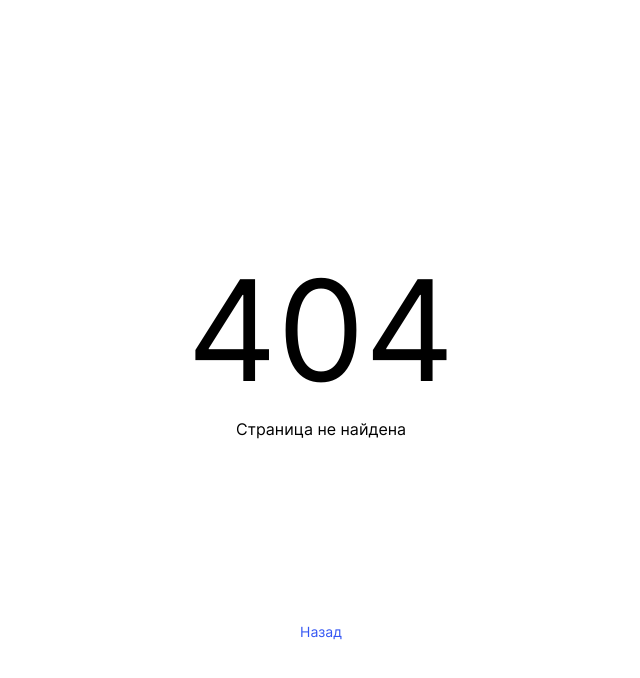
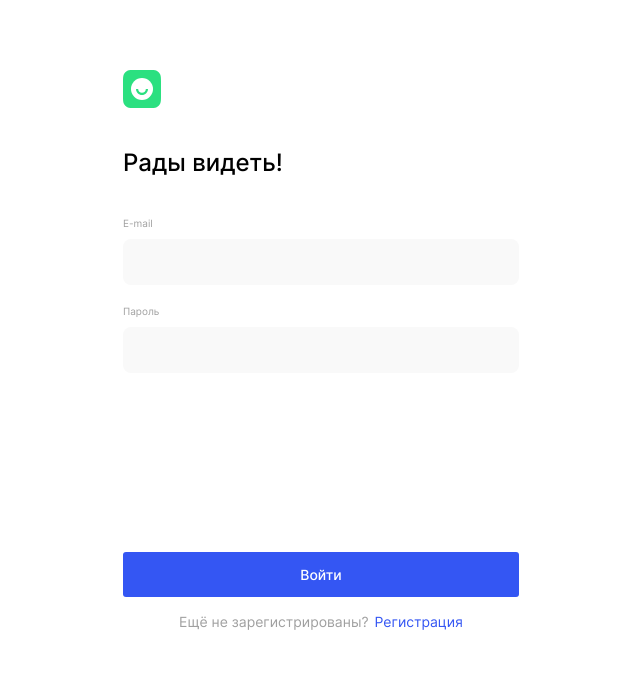
Before and after one commit to AVorber/movies-explorer-frontend, a React (Create React App) app: page /sign-in in a window 1280 px wide. Before the commit this address had no page. Shown: the top 678 px of the page, without its empty margins (319-959 px from the left). Built offline with nearby package versions, Linux system fonts and the light colour scheme.

Commit message:
feat: создает компоненты логин логаут

```diff
--- a/src/components/App/App.js
+++ b/src/components/App/App.js
@@ -2,6 +2,8 @@ import React from 'react';
 import { Route, Routes } from 'react-router-dom';
 import Main from '../Main/Main';
 import NotFoundPage from '../NotFoundPage/NotFoundPage';
+import Register from '../Register/Register';
+import Login from '../Login/Login';
 import './App.css';
 
 function App() {
@@ -9,6 +11,8 @@ function App() {
     <div className='page'>
       <Routes>
         <Route exact path='/' element={<Main />} />
+        <Route path='/sign-up' element={<Register />} />
+        <Route path='/sign-in' element={<Login />} />
         <Route path='*' element={<NotFoundPage />} />
       </Routes>
     </div>
--- /dev/null
+++ b/src/components/CredentialsForm/CredentialsForm.css
@@ -0,0 +1,99 @@
+.credentials__content {
+  display: flex;
+  flex-direction: column;
+  max-width: 396px;
+  margin: 70px auto 0;
+}
+
+.credentials__title {
+  font-weight: 500;
+  font-size: 24px;
+  line-height: 29px;
+  margin: 40px 0 0;
+}
+
+.credentials__form {
+  display: flex;
+  flex-direction: column;
+  margin: 40px 0 0;
+}
+
+.credentials__fieldset-wrapper {
+  display: flex;
+  flex-direction: column;
+  gap: 20px;
+  min-height: 266px;
+}
+
+.credentials__input-container {
+  display: flex;
+  flex-direction: column;
+  padding: 0;
+  border: none;
+  margin: 0;
+}
+
+.credentials__input-label {
+  font-weight: 400;
+  font-size: 10px;
+  line-height: 12px;
+  color: #a0a0a0;
+}
+
+.credentials__input {
+  background-color: #f9f9f9;
+  font-weight: 500;
+  font-size: 13px;
+  line-height: 16px;
+  border: 0;
+  border-radius: 8px;
+  padding: 15px;
+  margin: 10px 0 0 0;
+}
+
+.credentials__form-submit {
+  height: 45px;
+  font-weight: 500;
+  font-size: 14px;
+  line-height: 17px;
+  color: white;
+  background: #3456f3;
+  border-radius: 3px;
+  border: none;
+  opacity: 1;
+  transition: opacity 0.3s ease-in;
+  cursor: pointer;
+  padding: 0;
+  margin: 69px 0 0 0;
+}
+
+.credentials__form-submit:hover {
+  opacity: 0.7;
+}
+
+.credentials__nav {
+  display: flex;
+  gap: 6px;
+  align-items: center;
+  justify-content: center;
+  font-weight: 400;
+  font-size: 14px;
+  line-height: 17px;
+  margin: 16px auto 70px;
+}
+
+.credentials__help {
+  color: #a0a0a0;
+  margin: 0;
+}
+
+.credentials__nav-link {
+  color: #3456f3;
+  text-decoration: none;
+  opacity: 1;
+  transition: opacity 0.3s ease-in;
+}
+
+.credentials__nav-link:hover {
+  opacity: 0.7;
+}
--- /dev/null
+++ b/src/components/CredentialsForm/CredentialsForm.js
@@ -0,0 +1,102 @@
+import React from 'react';
+import logo from '../../images/credentials-form-logo.svg';
+import { Link } from 'react-router-dom';
+import './CredentialsForm.css';
+
+function CredentialsForm({ type }) {
+  const [name, setName] = React.useState('');
+  const [email, setEmail] = React.useState('');
+  const [password, setPassword] = React.useState('');
+
+  function handleNameChange(e) {
+    setName(e.target.value);
+  }
+
+  function handleEmailChange(e) {
+    setEmail(e.target.value);
+  }
+
+  function handlePasswordChange(e) {
+    setPassword(e.target.value);
+  }
+
+  function handleSubmit(e) {
+    e.preventDefault();
+  }
+
+  return (
+    <div className='credentials__content'>
+      <Link to='/'>
+        <img className='credentials__logo' src={logo} alt='Логотип' />
+      </Link>
+      <h1 className='credentials__title'>
+        {type === 'register' ? 'Добро пожаловать!' : 'Рады видеть!'}
+      </h1>
+      <form className='credentials__form' onSubmit={handleSubmit}>
+        <div className='credentials__fieldset-wrapper'>
+          {type === 'register' ? (
+            <fieldset className='credentials__input-container'>
+              <label className='credentials__input-label' htmlFor='name'>Имя</label>
+              <input
+                className='credentials__input'
+                id='name'
+                minLength='2'
+                maxLength='30'
+                required
+                value={name}
+                onChange={handleNameChange}
+              />
+            </fieldset>
+          ) : null}
+          <fieldset className='credentials__input-container'>
+            <label className='credentials__input-label' htmlFor='email'>E-mail</label>
+            <input
+              className='credentials__input'
+              id='email'
+              type='email'
+              minLength='2'
+              maxLength='30'
+              required
+              value={email}
+              onChange={handleEmailChange}
+            />
+          </fieldset>
+          <fieldset className='credentials__input-container'>
+            <label className='credentials__input-label' htmlFor='password'>Пароль</label>
+            <input
+              className='credentials__input'
+              id='password'
+              type='password'
+              minLength='2'
+              maxLength='30'
+              required
+              value={password}
+              onChange={handlePasswordChange}
+            />
+          </fieldset>
+        </div>
+        <button
+          type='submit'
+          className='credentials__form-submit'
+        >
+          {type === 'register' ? 'Зарегистрироваться' : 'Войти'}
+        </button>
+      </form>
+      <nav className='credentials__nav'>
+        <p className='credentials__help'>
+          {type === 'register'
+            ? 'Уже зарегистрированы?'
+            : 'Ещё не зарегистрированы?'}
+        </p>
+        <Link
+          to={type === 'register' ? '/sign-in' : '/sign-up'}
+          className='credentials__nav-link'
+        >
+          {type === 'register' ? 'Войти' : 'Регистрация'}
+        </Link>
+      </nav>
+    </div>
+  );
+}
+
+export default CredentialsForm;
--- /dev/null
+++ b/src/components/Login/Login.js
@@ -0,0 +1,10 @@
+import React from 'react';
+import CredentialsForm from '../CredentialsForm/CredentialsForm';
+
+function Login() {
+  return (
+    <CredentialsForm type={'login'} />
+  );
+}
+
+export default Login;
--- /dev/null
+++ b/src/components/Register/Register.js
@@ -0,0 +1,10 @@
+import React from 'react';
+import CredentialsForm from '../CredentialsForm/CredentialsForm';
+
+function Register() {
+  return (
+    <CredentialsForm type={'register'} />
+  );
+}
+
+export default Register;
```
Also changed, not shown: src/images/credentials-form-logo.svg (added).
